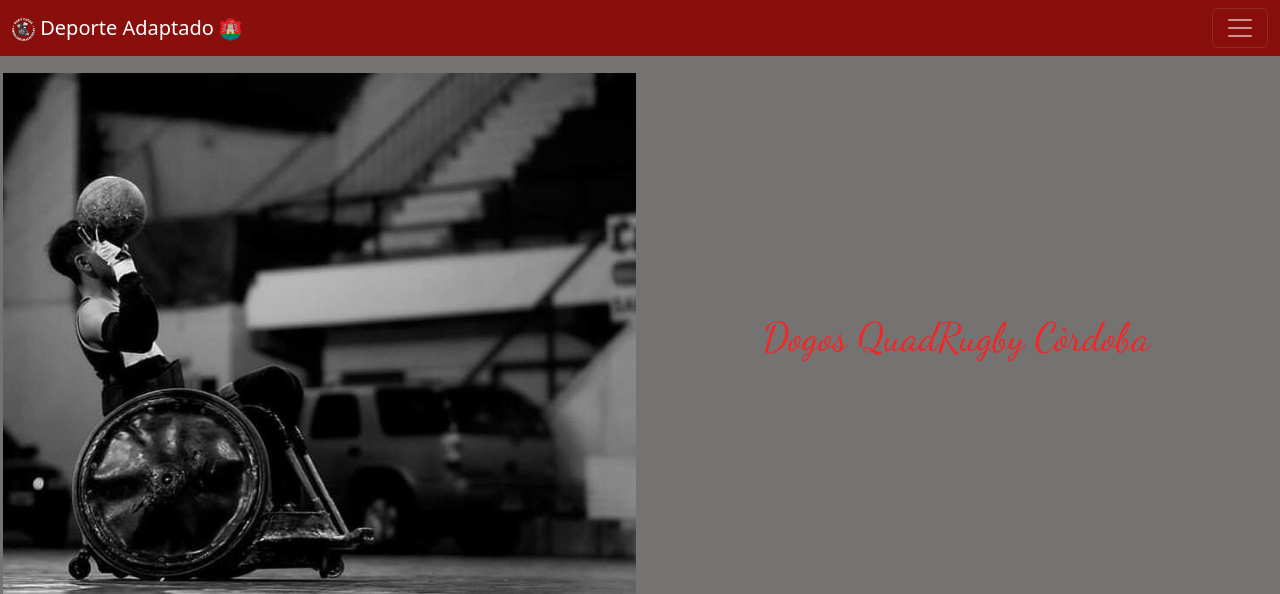
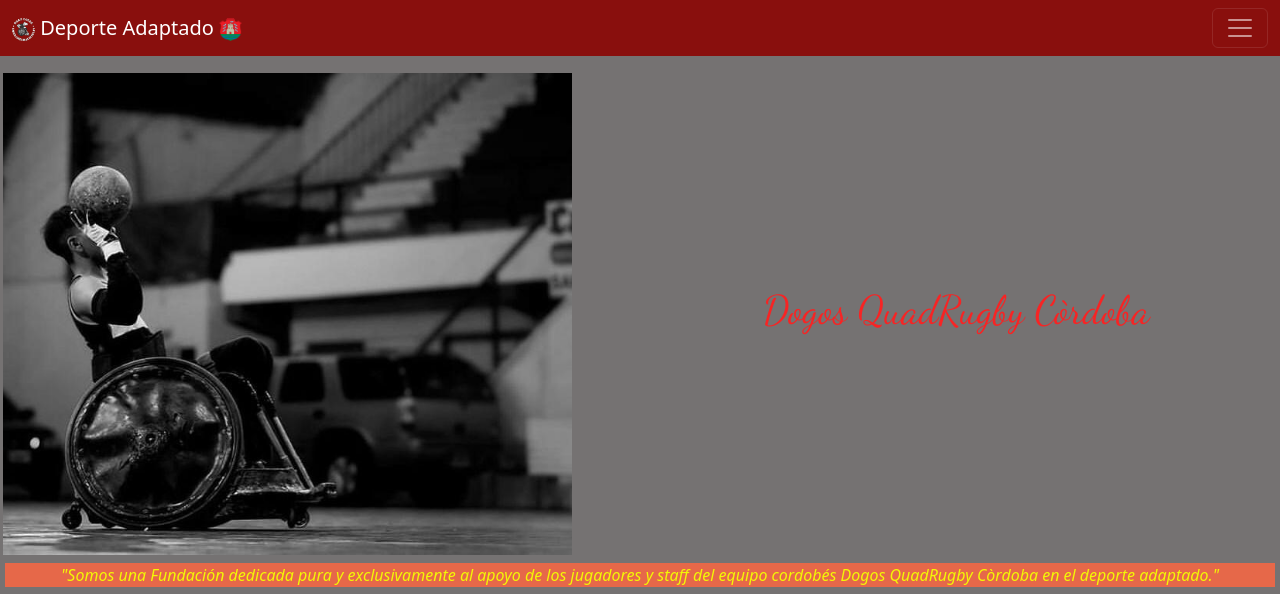
Before and after one commit to Matias22xt/EntregaProyectoFinal, a website: page index.html in a window 1280 px wide. Shown: the top 594 px of the page. Drawn offline with nearby package versions, Linux system fonts and the light colour scheme.

Commit message:
entrega final

```diff
--- a/scss/_main.scss
+++ b/scss/_main.scss
@@ -18,10 +18,10 @@
 
 .img8{
     grid-area: img8;
-    text-align: center;
+
     .img8-1{
-        height: 100%;
-        width: 100%;
+        height: 90%;
+        width: 90%;
         margin: 3px;
 
     }
```
Also changed, not shown: css/estilo.css.
